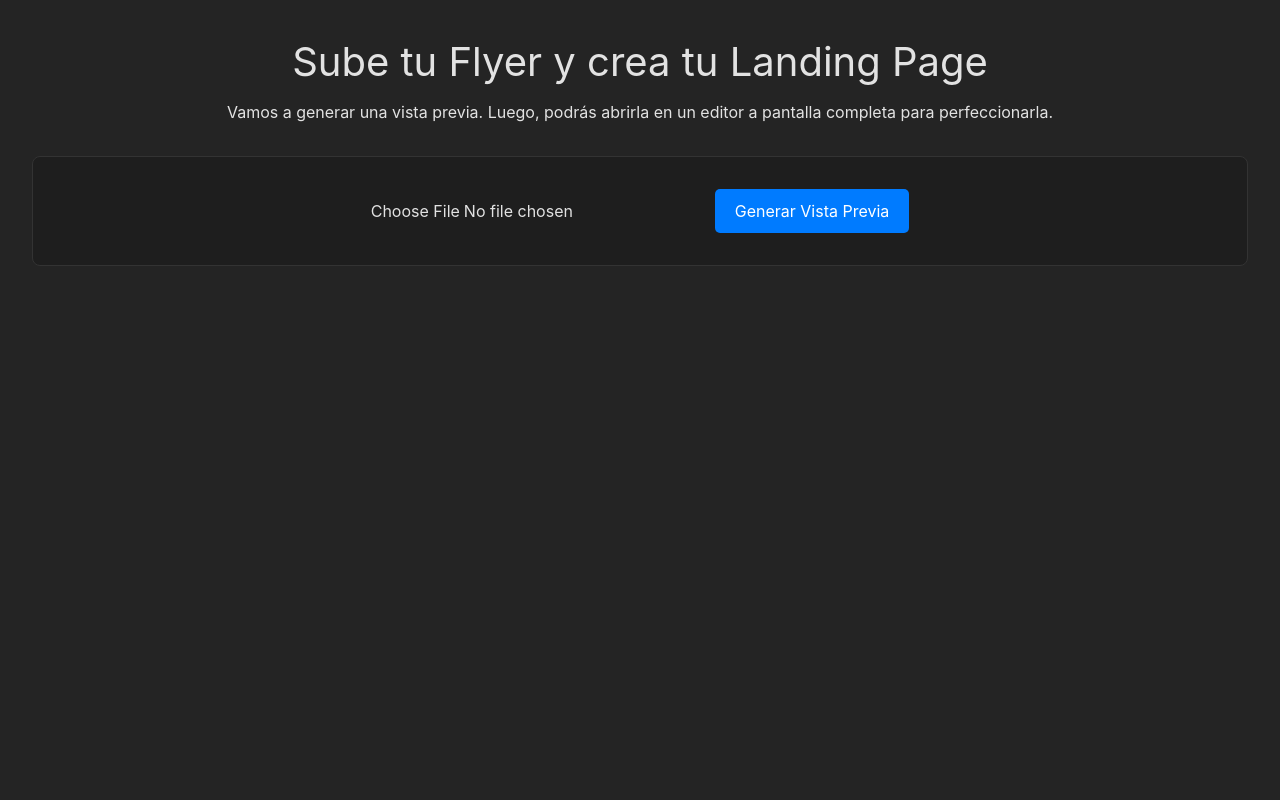
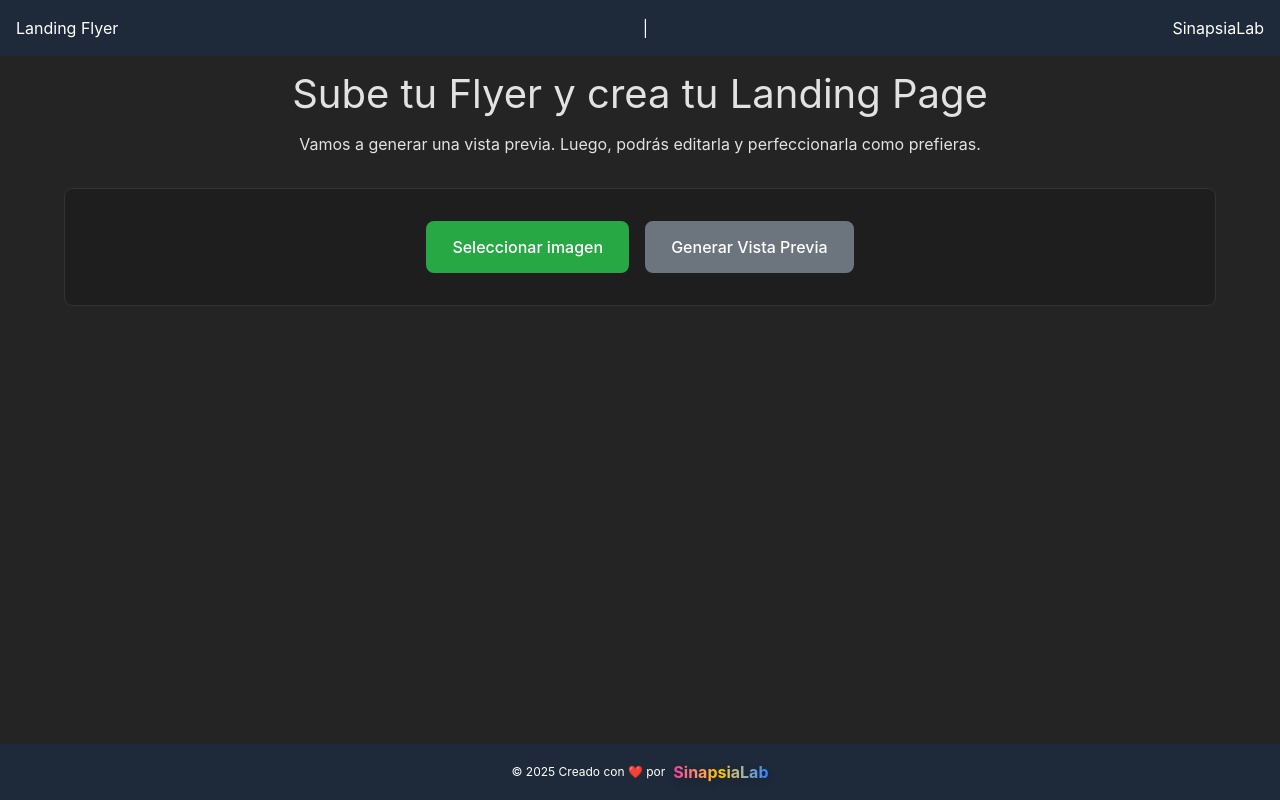
Before and after one commit to CharlyBGood/landingflyer, a React (Vite) app in the folder frontend/: page / in a window 1280 px wide. Built offline with nearby package versions, Linux system fonts and the light colour scheme.

Commit message:
modify codebase so tu use components splitting parts of the app for better readability and structure

```diff
--- a/frontend/index.html
+++ b/frontend/index.html
@@ -1,5 +1,5 @@
 <!DOCTYPE html>
-<html lang="en">
+<html lang="es">
   <head>
     <meta charset="UTF-8" />
     <link rel="icon" type="image/svg+xml" href="/sinapsiabrain.svg" />
--- a/frontend/src/App.css
+++ b/frontend/src/App.css
@@ -1,6 +1,5 @@
 .App {
   margin: 0 auto;
-  padding: 2rem;
   text-align: center;
 }
 
@@ -20,18 +19,86 @@
   border: 1px solid #333;
 }
 
+.uploader {
+  display: flex;
+  flex-direction: row;
+  justify-content: center;
+  flex-wrap: nowrap;
+  gap: 1rem;
+  align-items: center;
+}
+
+.file-input-container {
+  position: relative;
+}
+
+.file-input-hidden {
+  position: absolute;
+  opacity: 0;
+  width: 0;
+  height: 0;
+}
+
+.file-input-label {
+  display: inline-block;
+  padding: 12px 24px;
+  font-size: 1rem;
+  cursor: pointer;
+  background-color: #28a745;
+  color: white;
+  border: 2px solid #28a745;
+  border-radius: 8px;
+  transition: all 0.3s ease;
+  min-width: 200px;
+  text-align: center;
+  font-weight: 500;
+}
+
+.file-input-label:hover {
+  background-color: #218838;
+  border-color: #218838;
+  transform: translateY(-2px);
+  box-shadow: 0 4px 8px rgba(40, 167, 69, 0.3);
+}
+
+.file-input-label:active {
+  transform: translateY(0);
+}
+
 .uploader button {
-  padding: 10px 20px;
+  padding: 12px 24px;
   font-size: 1rem;
   cursor: pointer;
   background-color: #007bff;
   color: white;
-  border: none;
-  border-radius: 5px;
+  border: 2px solid #007bff;
+  border-radius: 8px;
+  font-weight: 500;
+  transition: all 0.3s ease;
+  min-width: 200px;
+}
+
+.uploader button:hover:not(:disabled) {
+  background-color: #0056b3;
+  border-color: #0056b3;
+  transform: translateY(-2px);
+  box-shadow: 0 4px 8px rgba(0, 123, 255, 0.3);
+}
+
+.uploader button:active:not(:disabled) {
+  transform: translateY(0);
+}
+
+.uploader button:disabled {
+  background-color: #6c757d;
+  border-color: #6c757d;
+  cursor: not-allowed;
+  transform: none;
+  box-shadow: none;
 }
 
 .preview-container {
-  margin-top: 2rem;
+  margin: 3rem 0;
   border: 1px solid #444;
   border-radius: 8px;
   overflow: hidden;
--- a/frontend/src/App.jsx
+++ b/frontend/src/App.jsx
@@ -1,7 +1,10 @@
 import { useState, useEffect, useRef } from 'react';
 import axios from 'axios';
 import './App.css';
-import Editor from './components/Editor.jsx';
+import HeroSection from './components/HeroSection.jsx';
+import LandingPreview from './components/LandingPreview.jsx';
+import Navbar from './components/Navbar.jsx';
+import Footer from './components/Footer.jsx';
 
 function App() {
   const [selectedFile, setSelectedFile] = useState(null);
@@ -54,46 +57,22 @@ function App() {
     };
   }, [generatedHtml]);
 
-
   return (
     <div className="App">
-      <header className="App-header">
-        <h1>Sube tu Flyer y crea tu Landing Page</h1>
-        <p>Vamos a generar una vista previa. Luego, podrás abrirla en un editor a pantalla completa para perfeccionarla.</p>
-      </header>
-
-      <main className="App-main">
-        <div className="uploader">
-          <input type="file" onChange={handleFileChange} accept="image/*" disabled={isLoading} />
-          <button onClick={handleGeneratePreview} disabled={isLoading || !selectedFile}>
-            {isLoading ? 'Generando...' : 'Generar Vista Previa'}
-          </button>
-        </div>
-
-        {isLoading && <p>Analizando diseño y construyendo tu web...</p>}
-        {error && <p className="error-message">{error}</p>}
-      </main>
-
-      {generatedHtml && (
-        <div className="preview-container">
-          <div className="preview-toolbar">
-            <h2>✨ ¡Tu vista previa está lista! ✨</h2>
-            <p>Abre el editor para personalizar tu página, guardar los cambios y prepararla para el lanzamiento.</p>
-            <div className='cta-buttons'>
-              <a href="/editor" target="_blank" className='contact-button' rel="noopener noreferrer">
-                Abrir Editor a Pantalla Completa
-              </a>
-            </div>
-          </div>
-          <iframe
-            ref={iframeRef}
-            srcDoc={generatedHtml}
-            title="Vista Previa de la Landing Page"
-            className="preview-iframe"
-            key={generatedHtml}
-          />
-        </div>
-      )}
+      <Navbar />
+      <section className="p-16">
+        <HeroSection
+          isLoading={isLoading}
+          handleGeneratePreview={handleGeneratePreview}
+          handleFileChange={handleFileChange}
+          selectedFile={selectedFile}
+          error={error}
+        />
+        {generatedHtml && (
+          <LandingPreview generatedHtml={generatedHtml} iframeRef={iframeRef} />
+        )}
+      </section>
+      <Footer />
     </div>
   );
 }
--- /dev/null
+++ b/frontend/src/components/Footer.jsx
@@ -0,0 +1,18 @@
+
+export default function Footer() {
+  return (
+    <footer className="fixed flex justify-center gap-2 w-full bottom-0 items-center bg-gray-800 text-white py-4">
+      <p className="text-xs">
+        © {new Date().getFullYear()} Creado con ❤️ por
+      </p>
+      <a
+        href="https://www.charlybgood.com"
+        className="gradient-link"
+        target="_blank"
+        rel="noopener noreferrer"
+      >
+        SinapsiaLab
+      </a>
+    </footer>
+  )
+}
--- /dev/null
+++ b/frontend/src/components/HeroSection.jsx
@@ -0,0 +1,35 @@
+
+export default function HeroSection({isLoading, handleGeneratePreview, handleFileChange, selectedFile, error}) {
+  return (
+    <>
+      <header className="App-header">
+        <h1>Sube tu Flyer y crea tu Landing Page</h1>
+        <p>Vamos a generar una vista previa. Luego, podrás editarla y perfeccionarla como prefieras.</p>
+      </header>
+      <main className="App-main">
+        <div className="uploader">
+          <div className="file-input-container">
+            <input
+              type="file"
+              id="file-input"
+              onChange={handleFileChange}
+              accept="image/*"
+              disabled={isLoading}
+              className="file-input-hidden"
+            />
+            <label htmlFor="file-input" className="file-input-label">
+              {selectedFile ? selectedFile.name : 'Seleccionar imagen'}
+            </label>
+          </div>
+          <button onClick={handleGeneratePreview} disabled={isLoading || !selectedFile}>
+            {isLoading ? 'Generando...' : 'Generar Vista Previa'}
+          </button>
+        </div>
+
+        {isLoading && <p>Analizando diseño y construyendo tu web...</p>}
+        {error && <p className="error-message">{error}</p>}
+      </main>
+
+    </>
+  )
+}
--- /dev/null
+++ b/frontend/src/components/LandingPreview.jsx
@@ -0,0 +1,28 @@
+import React from 'react'
+
+export default function LandingPreview({ generatedHtml, iframeRef }) {
+  return (
+    <>
+      {generatedHtml && (
+        <div className="preview-container">
+          <div className="preview-toolbar">
+            <h2>✨ ¡Tu vista previa está lista! ✨</h2>
+            <p>Abriendo el editor puedes personalizar tu página, guardar los cambios y prepararla para el lanzamiento.</p>
+            <div className='cta-buttons'>
+              <a href="/editor" target="_blank" className='contact-button' rel="noopener noreferrer">
+                Abrir Editor a Pantalla Completa
+              </a>
+            </div>
+          </div>
+          <iframe
+            ref={iframeRef}
+            srcDoc={generatedHtml}
+            title="Vista Previa de la Landing Page"
+            className="preview-iframe"
+            key={generatedHtml}
+          />
+        </div>
+      )}
+    </>
+  )
+}
--- /dev/null
+++ b/frontend/src/components/Navbar.jsx
@@ -0,0 +1,14 @@
+import React from 'react'
+
+export default function Navbar() {
+  return (
+    <nav className="bg-gray-800 text-white p-4 fixed w-full flex justify-between items-center z-50">
+      <p className=''>Landing Flyer</p>
+      <span > | </span>
+      <a
+        href="https://sinapsialab.com"
+        target='_blank'
+        title='SinapsiaLab Web'>SinapsiaLab</a>
+    </nav>
+  )
+}
--- a/frontend/src/index.css
+++ b/frontend/src/index.css
@@ -16,3 +16,11 @@
 body {
   margin: 0;
 }
+
+.gradient-link {
+  @apply font-bold text-transparent bg-clip-text bg-gradient-to-r from-pink-500 via-yellow-400 to-blue-500;
+  @apply relative drop-shadow-lg hover:drop-shadow-xl;
+  @apply before:content-[''] before:absolute before:left-0 before:-bottom-1 before:w-full before:h-0.5;
+  @apply before:bg-gradient-to-r before:from-pink-500 before:via-yellow-400 before:to-blue-500;
+  @apply before:scale-x-0 hover:before:scale-x-100 before:origin-left before:transition-transform before:duration-300;
+}
```
